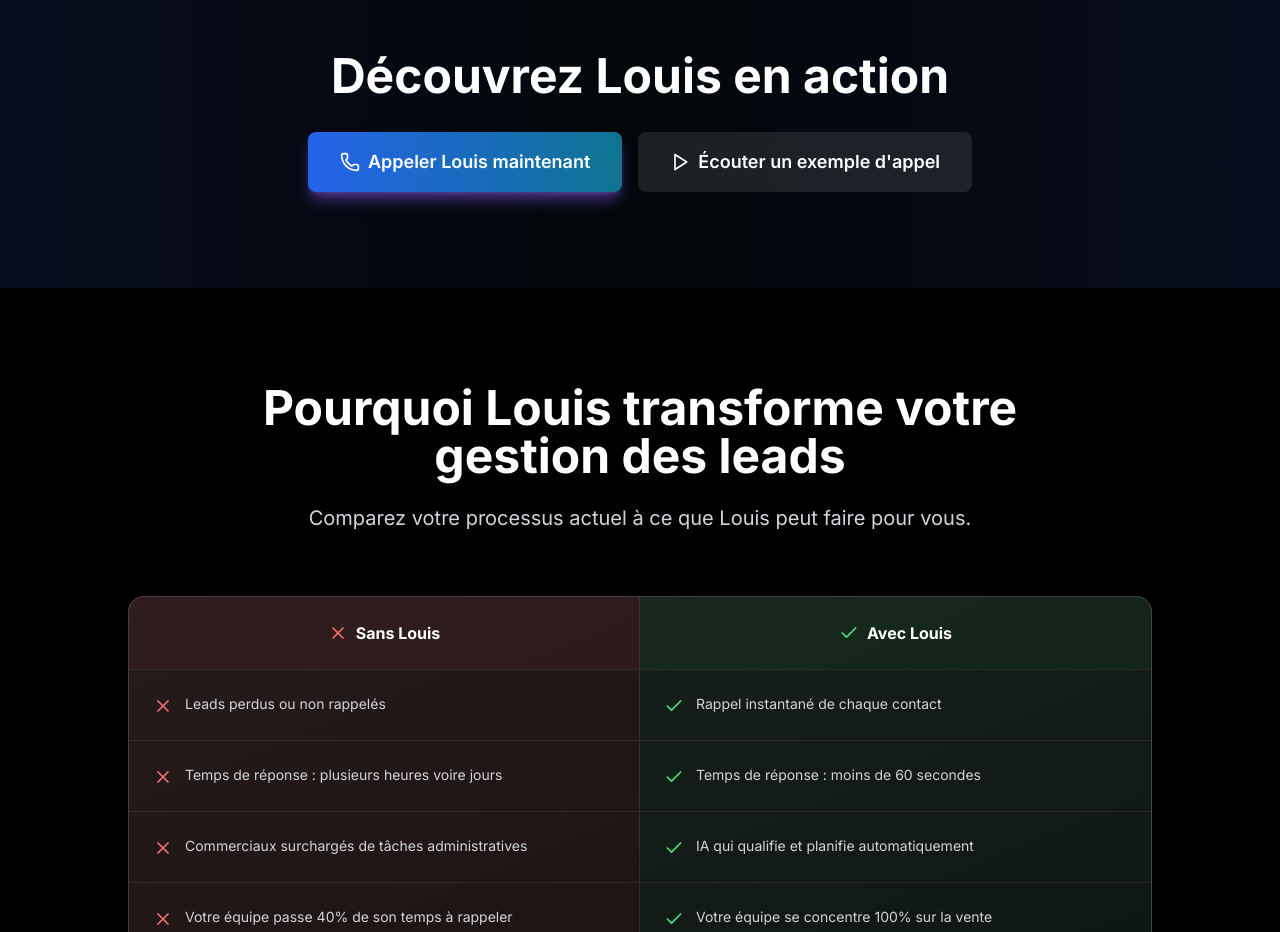
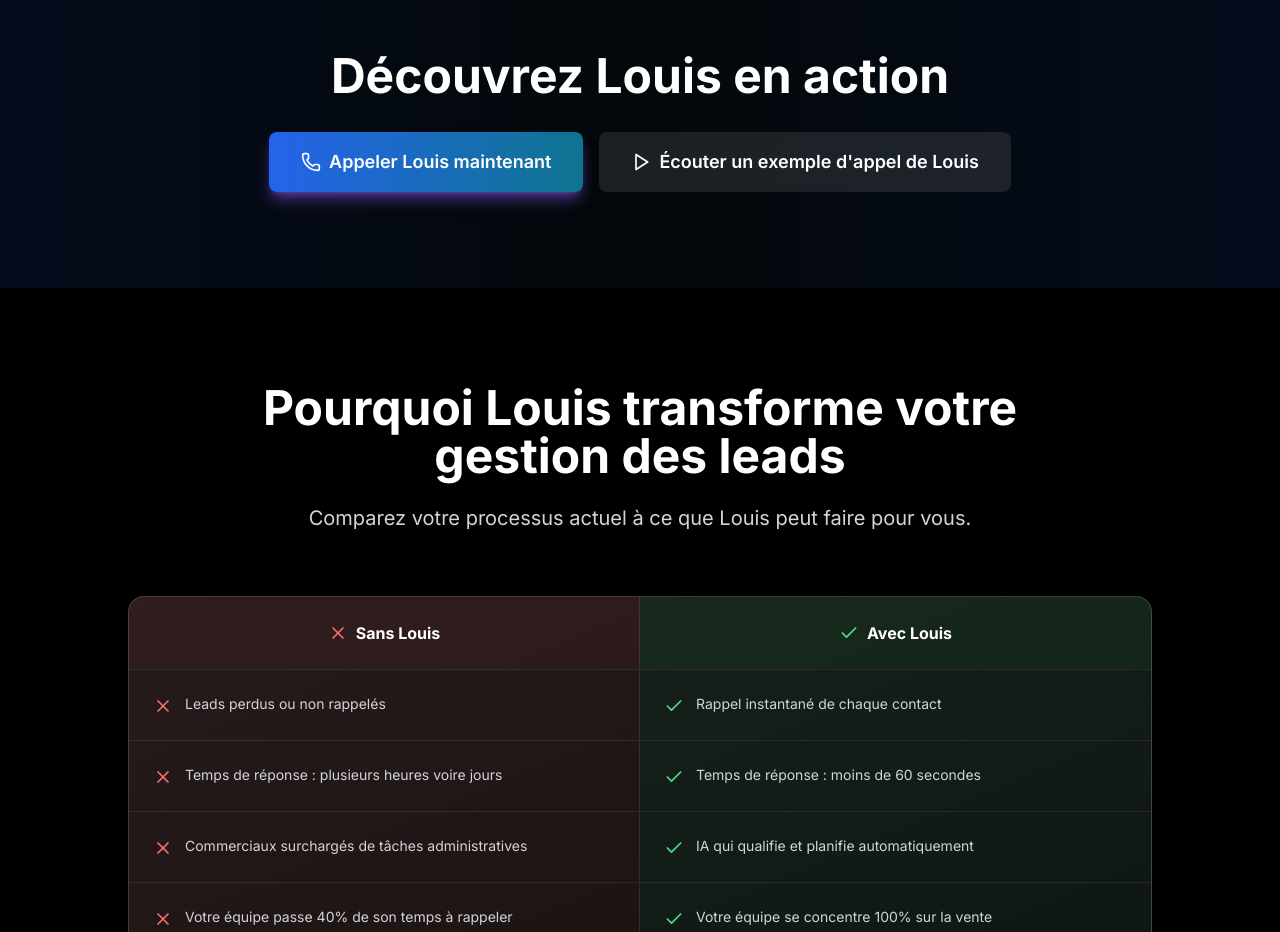
Before and after one commit to BriGadja/voipia-landing, a Next.js app: page /louis in a window 1280 px wide. Shown: the part 4660-5592 px from the top of the page. Built offline with nearby package versions, Linux system fonts and the light colour scheme; no server answers.

Commit message:
fix(louis): Add missing CTAIntermediate props
- Add agentName="Louis" prop
- Add blue/cyan gradient colors matching Louis brand
- Add secondaryCtaText for Louis-specific CTA
- Fixes TypeScript compilation error: Property 'agentName' is missing

```diff
--- a/app/(marketing)/louis/page.tsx
+++ b/app/(marketing)/louis/page.tsx
@@ -90,7 +90,15 @@ export default function LouisPage() {
           }}
         />
       </div>
-      <CTAIntermediate />
+      <CTAIntermediate
+        agentName="Louis"
+        gradient={{
+          background: 'from-blue-900/20 via-cyan-900/10 to-blue-900/20',
+          button: 'from-blue-600 to-cyan-600',
+          buttonHover: 'from-blue-700 to-cyan-700',
+        }}
+        secondaryCtaText="Écouter un exemple d'appel de Louis"
+      />
       <ComparisonTable />
       <TestimonialLouis />
       <PricingLouis />
```
